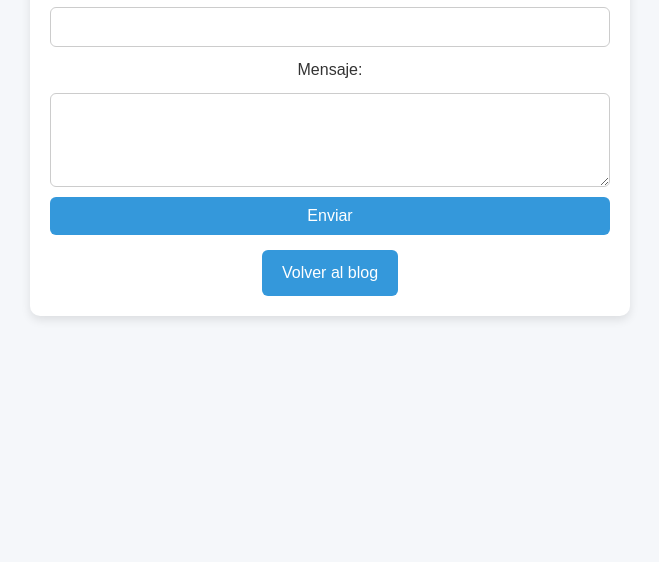
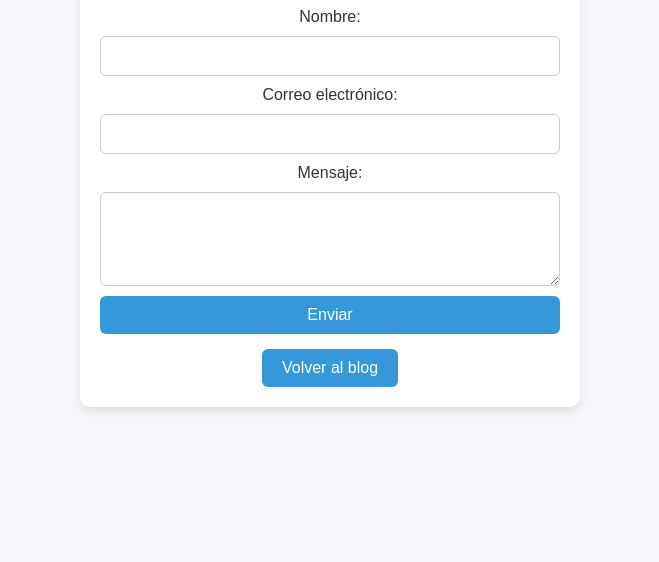
Before and after one commit to mason121-glitch/blog, a plain HTML site: page formulario.html in a window 1280 px wide. Shown: the part 238-800 px from the top of the page, without its empty margins (310-969 px from the left). Drawn offline with Linux system fonts and the light colour scheme.

Commit message:
Update style.css

```diff
--- a/style.css
+++ b/style.css
@@ -6,19 +6,21 @@
     font-family: Arial, Helvetica, sans-serif;
 }
 
-/* CUERPO */
+/* CUERPO: centrado vertical y horizontal */
 body {
     background-color: #f5f7fa;
     color: #333;
-    line-height: 1.6;
-    padding: 20px;
+    display: flex;
+    justify-content: center;
+    align-items: center;
+    height: 100vh; /* altura completa de la ventana */
     text-align: center;
 }
 
 /* CONTENEDOR */
 .container {
-    max-width: 600px;
-    margin: 0 auto;
+    width: 100%;
+    max-width: 500px;
     padding: 20px;
     background-color: #fff;
     border-radius: 10px;
@@ -40,6 +42,7 @@ form {
     display: flex;
     flex-direction: column;
     gap: 10px;
+    margin-top: 10px;
 }
 
 input[type="text"],
@@ -49,6 +52,7 @@ textarea {
     border-radius: 6px;
     border: 1px solid #ccc;
     font-size: 1rem;
+    width: 100%;
 }
 
 input[type="submit"] {
```
